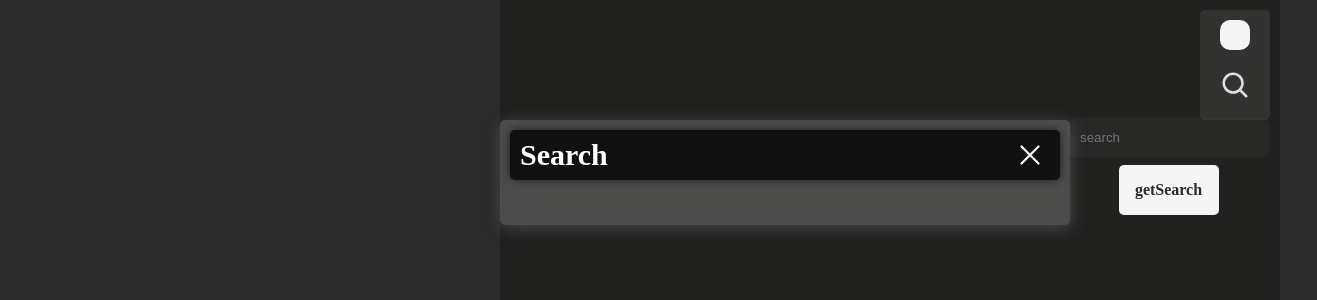
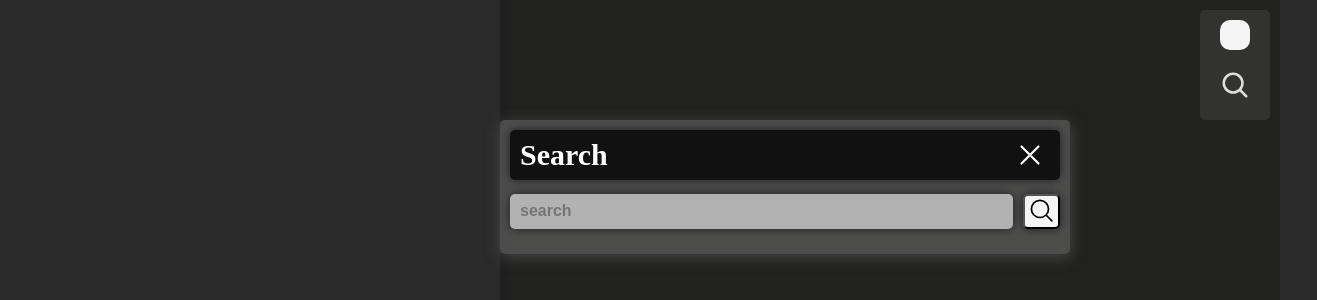
Before and after one commit to PLMOW/TIC-TAC-TOE-FE, a React (Create React App) app: page /room in a window 1280 px wide. Shown: the top 300 px of the page, 1317 px wide, since content can reach past the window. Built offline with nearby package versions, Linux system fonts and the light colour scheme.

Commit message:
feat: SearchBtn 컴포넌트 분리

```diff
--- a/src/pages/room/search/Header.tsx
+++ b/src/pages/room/search/Header.tsx
@@ -4,29 +4,14 @@ import { motion } from 'framer-motion';
 
 const Header = () => {
   return (
-    <Wrapper>
-      <Title>
-        <span>Search</span>
-        <Exit />
-      </Title>
-    </Wrapper>
+    <Title>
+      <span>Search</span>
+      <Exit />
+    </Title>
   );
 };
 
 export default Header;
-
-const Wrapper = styled(motion.div)`
-  background: rgba(255, 255, 255, 0.2);
-  backdrop-filter: blur(10px);
-  position: relative;
-  z-index: 5;
-  display: flex;
-  flex-direction: column;
-  width: 570px;
-  padding: 10px;
-  border-radius: 5px;
-  box-shadow: 1px 3px 15px rgba(111, 111, 111, 0.5);
-`;
 
 const Title = styled.div`
   background: #111;
--- a/src/pages/room/search/Search.tsx
+++ b/src/pages/room/search/Search.tsx
@@ -26,9 +26,11 @@ const Search = () => {
             animate="to"
             exit="exit"
           >
-            <Header />
-            <SearchBar />
-            <ResultBoard searchData={searchData} isLoading={false} />
+            <Wrapper>
+              <Header />
+              <SearchBar />
+              <ResultBoard searchData={searchData} isLoading={false} />
+            </Wrapper>
           </Container>
         </>
       ) : null}
@@ -45,6 +47,19 @@ const Overlay = styled.div`
   left: 0px;
   width: 100vw;
   height: 100vh;
+`;
+
+const Wrapper = styled(motion.div)`
+  background: rgba(255, 255, 255, 0.2);
+  backdrop-filter: blur(10px);
+  position: relative;
+  z-index: 5;
+  display: flex;
+  flex-direction: column;
+  width: 570px;
+  padding: 10px;
+  border-radius: 5px;
+  box-shadow: 1px 3px 15px rgba(111, 111, 111, 0.5);
 `;
 
 const containerVar = {
--- a/src/pages/room/search/SearchBar.tsx
+++ b/src/pages/room/search/SearchBar.tsx
@@ -31,68 +31,83 @@ const SearchBar = () => {
 
   return (
     <Form onSubmit={submitHandler}>
-      <SearchInput type="text" placeholder="search" onChange={changeHandler} />
-      <ToggleBtn onClick={getSearch}>getSearch</ToggleBtn>
+      <Input type="text" placeholder="search" onChange={changeHandler} />
+      <SearchBarIcon clickHandler={getSearch} />
     </Form>
   );
 };
 
 export default SearchBar;
 
-const Wrapper = styled(motion.div)`
-  background: rgba(255, 255, 255, 0.2);
-  backdrop-filter: blur(10px);
-  position: relative;
-  z-index: 5;
+const Form = styled.form`
   display: flex;
-  flex-direction: column;
-  width: 570px;
-  padding: 10px;
-  border-radius: 5px;
-  box-shadow: 1px 3px 15px rgba(111, 111, 111, 0.5);
+  margin-bottom: 15px;
 `;
 
-const ToggleBtn = styled.div`
+const Input = styled.input.attrs({ type: 'text' })`
+  border: none;
+  box-shadow: 0px 0px 10px rgba(0, 0, 0, 0.6);
+  width: 100%;
+  padding: 7px 10px;
+  border-radius: 5px;
+  font-weight: 600;
+  font-size: 16px;
+  transition: ease-in-out 0.1s;
+  background: rgba(222, 222, 222, 0.7);
+  color: #111;
+
+  :hover {
+    cursor: pointer;
+  }
+
+  :focus {
+    background: rgba(222, 222, 222, 1);
+    outline: none;
+    color: black;
+  }
+`;
+
+interface searchCallback {
+  clickHandler: () => Promise<void>;
+}
+const SearchBarIcon = ({ clickHandler }: searchCallback) => {
+  return (
+    <IconWrapper>
+      <svg
+        xmlns="http://www.w3.org/2000/svg"
+        fill="none"
+        viewBox="0 0 24 24"
+        strokeWidth={1.5}
+        stroke="currentColor"
+        className="w-6 h-6"
+      >
+        <path
+          strokeLinecap="round"
+          strokeLinejoin="round"
+          d="M21 21l-5.197-5.197m0 0A7.5 7.5 0 105.196 5.196a7.5 7.5 0 0010.607 10.607z"
+        />
+      </svg>
+    </IconWrapper>
+  );
+};
+
+const IconWrapper = styled.button`
+  margin-left: 10px;
   display: flex;
   align-items: center;
   justify-content: center;
-  width: 100px;
-  height: 50px;
   border-radius: 5px;
-  background: ${({ theme }) => theme.text};
-  color: ${({ theme }) => theme.background};
+  padding: 3px;
   font-weight: 600;
-  transition: ease-in-out 0.2s;
-
+  width: 40px;
+  height: 35px;
+  background: whitesmoke;
+  transition: 0.15s ease-in-out;
+  color: black;
+  box-shadow: 0px 0px 10px rgba(0, 0, 0, 0.6);
   :hover {
+    background: #111;
+    color: whitesmoke;
     cursor: pointer;
-    background: whitesmoke;
-    color: #2b2b2b;
   }
 `;
-
-const SearchInput = styled.input.attrs({ type: 'text' })`
-  padding: 10px;
-  border-radius: 5px;
-  border: none;
-  background: rgba(111, 111, 111, 0.1);
-  box-shadow: 0px 0px 5px rgba(111, 111, 111, 0.3);
-  transition: ease-in-out 0.15s;
-  color: ${({ theme }) => theme.text};
-
-  :focus {
-    border: none;
-    outline: none;
-    background: rgba(111, 111, 111, 0.05);
-  }
-`;
-
-const Form = styled.form`
-  display: flex;
-  flex-direction: column;
-  align-items: center;
-
-  div {
-    margin: 10px;
-  }
-`;
```
Also changed, not shown: src/pages/room/search/SearchBtn.tsx (added, +49 -0 lines).
